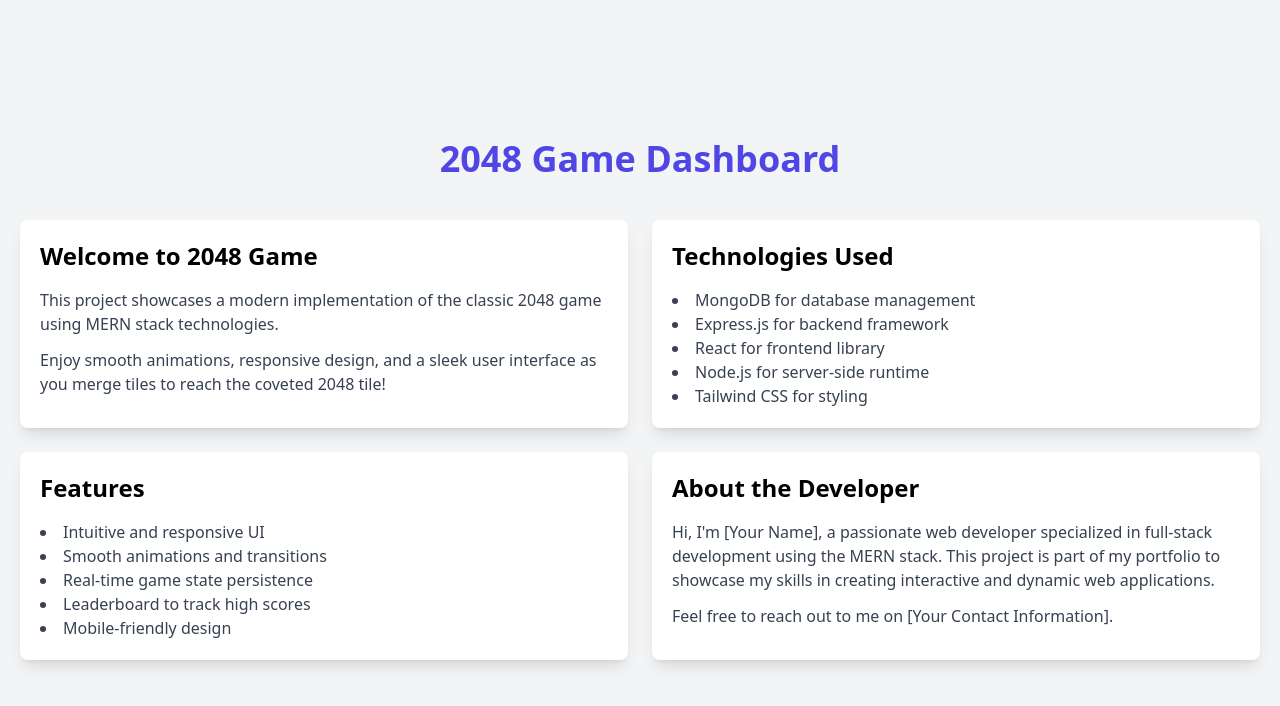
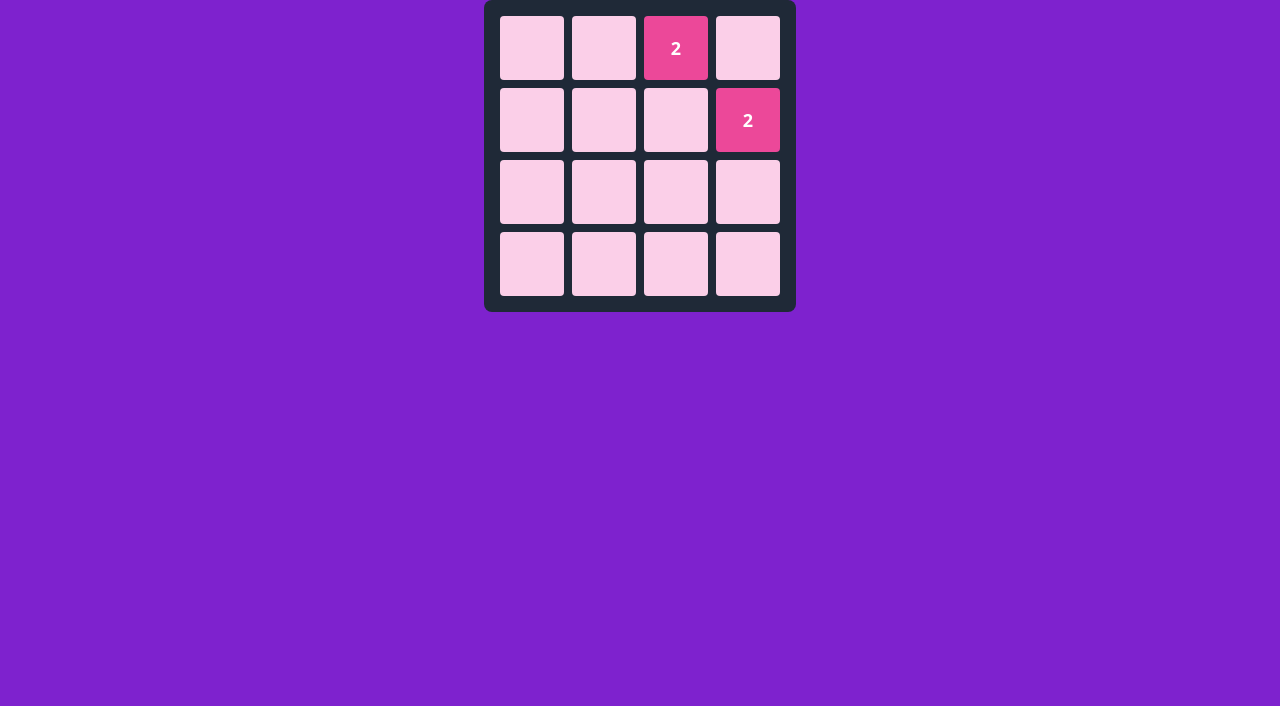
Before and after one commit to JahanzaibShaikh19/2048-Game, a React (Vite) app: page /game in a window 1280 px wide. Shown: the top 706 px of the page. Built offline with nearby package versions, Linux system fonts and the light colour scheme.

Commit message:
Game file Added

```diff
--- a/package.json
+++ b/package.json
@@ -10,8 +10,10 @@
     "preview": "vite preview"
   },
   "dependencies": {
+    "framer-motion": "^11.3.6",
     "react": "^18.3.1",
     "react-dom": "^18.3.1",
+    "react-hooks": "^1.0.1",
     "react-router": "^6.24.1",
     "react-router-dom": "^6.24.1"
   },
--- a/src/App.jsx
+++ b/src/App.jsx
@@ -1,5 +1,5 @@
 import React from "react";
-import 'tailwindcss/tailwind.css';
+
 
 const App = () => {
   return (
--- /dev/null
+++ b/src/pages/Game.jsx
@@ -0,0 +1,180 @@
+import React, { useState, useEffect } from 'react';
+
+const Game = () => {
+  const initializeGrid = () => {
+    const grid = Array.from({ length: 4 }, () => Array(4).fill(null));
+    addRandomTile(grid);
+    addRandomTile(grid);
+    return grid;
+  };
+
+  const addRandomTile = (grid) => {
+    const emptyCells = [];
+    for (let i = 0; i < 4; i++) {
+      for (let j = 0; j < 4; j++) {
+        if (grid[i][j] === null) {
+          emptyCells.push({ row: i, col: j });
+        }
+      }
+    }
+
+    if (emptyCells.length > 0) {
+      const { row, col } = emptyCells[Math.floor(Math.random() * emptyCells.length)];
+      const newValue = Math.random() < 0.9 ? 2 : 4; // 90% chance to add a 2, 10% chance to add a 4
+      grid[row][col] = newValue;
+    }
+  };
+
+  const [grid, setGrid] = useState(initializeGrid);
+  const [gameOver, setGameOver] = useState(false);
+
+  const slide = (grid, direction) => {
+    let moved = false;
+    let newGrid = grid.map(row => [...row]);
+
+    const slideRow = (row) => {
+      let newRow = row.filter(val => val !== null);
+      for (let i = 0; i < newRow.length - 1; i++) {
+        if (newRow[i] === newRow[i + 1]) {
+          newRow[i] *= 2;
+          newRow[i + 1] = null;
+          moved = true;
+        }
+      }
+      newRow = newRow.filter(val => val !== null);
+      while (newRow.length < 4) newRow.push(null);
+      return newRow;
+    };
+
+    const slideLeft = (grid) => {
+      return grid.map(row => slideRow(row));
+    };
+
+    const slideRight = (grid) => {
+      return grid.map(row => slideRow(row.reverse()).reverse());
+    };
+
+    const slideUp = (grid) => {
+      let newGrid = [[], [], [], []];
+      for (let j = 0; j < 4; j++) {
+        let col = [];
+        for (let i = 0; i < 4; i++) {
+          if (grid[i][j] !== null) col.push(grid[i][j]);
+        }
+        col = slideRow(col);
+        for (let i = 0; i < 4; i++) {
+          newGrid[i][j] = col[i];
+        }
+      }
+      return newGrid;
+    };
+
+    const slideDown = (grid) => {
+      let newGrid = [[], [], [], []];
+      for (let j = 0; j < 4; j++) {
+        let col = [];
+        for (let i = 0; i < 4; i++) {
+          if (grid[i][j] !== null) col.push(grid[i][j]);
+        }
+        col = slideRow(col.reverse()).reverse();
+        for (let i = 0; i < 4; i++) {
+          newGrid[i][j] = col[i];
+        }
+      }
+      return newGrid;
+    };
+
+    switch (direction) {
+      case 'left':
+        newGrid = slideLeft(grid);
+        break;
+      case 'right':
+        newGrid = slideRight(grid);
+        break;
+      case 'up':
+        newGrid = slideUp(grid);
+        break;
+      case 'down':
+        newGrid = slideDown(grid);
+        break;
+      default:
+        break;
+    }
+
+    if (JSON.stringify(newGrid) !== JSON.stringify(grid)) {
+      moved = true;
+      addRandomTile(newGrid);
+      if (!canMove(newGrid)) {
+        setGameOver(true);
+      }
+    }
+
+    return newGrid;
+  };
+
+  const canMove = (grid) => {
+    for (let i = 0; i < 4; i++) {
+      for (let j = 0; j < 4; j++) {
+        if (grid[i][j] === null) return true;
+        if (i < 3 && grid[i][j] === grid[i + 1][j]) return true;
+        if (j < 3 && grid[i][j] === grid[i][j + 1]) return true;
+      }
+    }
+    return false;
+  };
+
+  useEffect(() => {
+    const handleKeyDown = (event) => {
+      if (gameOver) return;
+      let newGrid;
+      switch (event.key) {
+        case 'ArrowUp':
+          newGrid = slide(grid, 'up');
+          break;
+        case 'ArrowDown':
+          newGrid = slide(grid, 'down');
+          break;
+        case 'ArrowLeft':
+          newGrid = slide(grid, 'left');
+          break;
+        case 'ArrowRight':
+          newGrid = slide(grid, 'right');
+          break;
+        default:
+          return;
+      }
+      setGrid(newGrid);
+    };
+
+    window.addEventListener('keydown', handleKeyDown);
+    return () => {
+      window.removeEventListener('keydown', handleKeyDown);
+    };
+  }, [grid, gameOver]);
+
+  return (
+    <div className="flex flex-col items-center min-h-screen bg-purple-700">
+      <div className="grid grid-cols-4 gap-2 p-4 bg-gray-800 rounded-lg">
+        {grid.map((row, rowIndex) =>
+          row.map((value, colIndex) => (
+            <div
+              key={`${rowIndex}-${colIndex}`}
+              className={`w-16 h-16 flex items-center justify-center rounded text-white text-lg font-bold ${
+                value ? 'bg-pink-500' : 'bg-pink-200'
+              }`}
+            >
+              {value}
+            </div>
+          ))
+        )}
+      </div>
+      {gameOver && (
+        <div className="mt-4 p-4 bg-red-600 text-white text-lg rounded">
+          Game Over
+        </div>
+      )}
+    </div>
+  );
+};
+
+export default Game;
--- a/src/router/router.jsx
+++ b/src/router/router.jsx
@@ -1,11 +1,15 @@
 import { Routes, Route } from "react-router-dom";
 import App from "../App";
+import Game from "../pages/Game";
+
 
 const AppRouter = () => {
   return (
     <Routes>
       <Route path="/" element={<App />} />
       <Route path="/*" element={<App />} />
+      <Route path="/game" element={<Game />} />
+
     </Routes>
   );
 };
```
Also changed, not shown: 1 other file (tests, documents, lock files or other folders).
